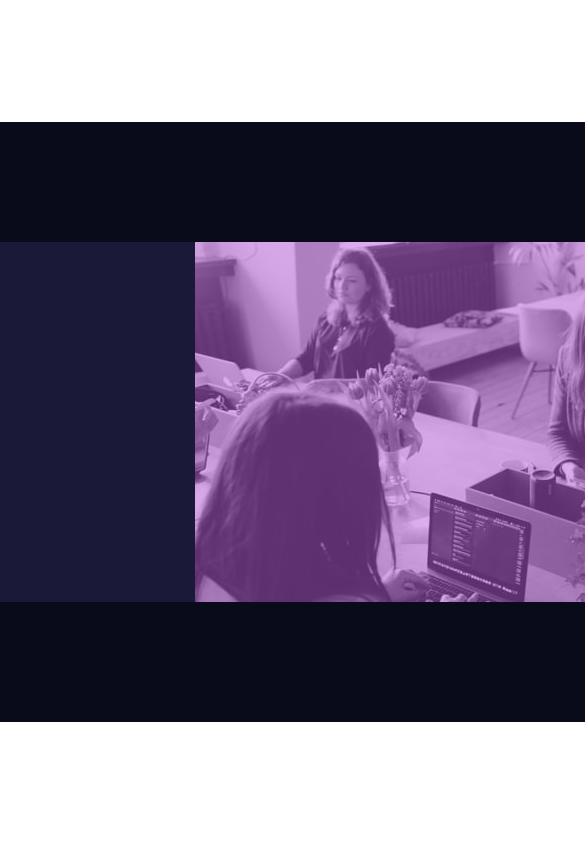
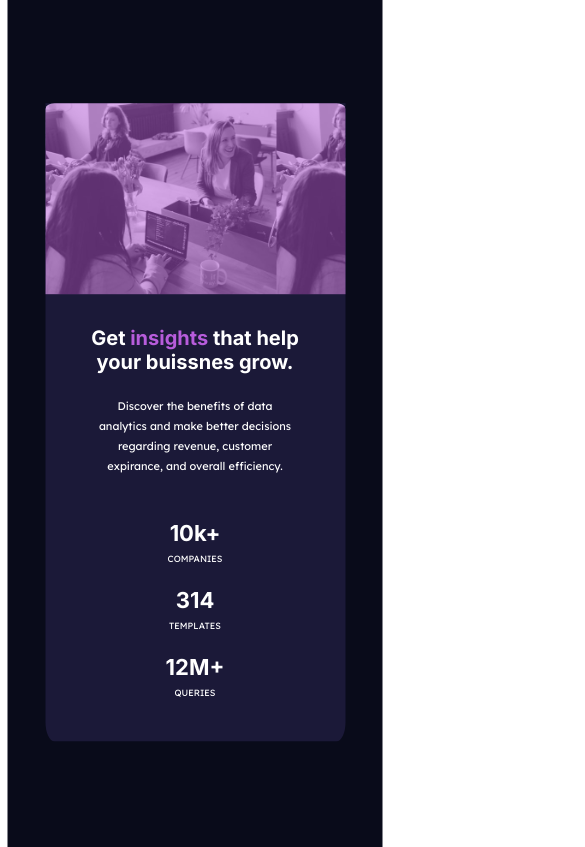
Before and after one commit to Dejton/Stats-preview-card-component, a plain HTML site: page index.html in a window 390 px wide. Shown: the top 847 px of the page, 585 px wide, since content can reach past the window. Drawn offline with Linux system fonts and the light colour scheme.

Commit message:
change mobile size

```diff
--- a/style.css
+++ b/style.css
@@ -98,3 +98,73 @@
     text-transform: uppercase;
     font-weight: 400;
 }
+
+@media screen and (max-width: 575px) {
+    .wrap {
+        width: 375px;
+        height: 850px;
+    }
+
+    .window {
+        height: 75%;
+        width: 80%;
+        border-bottom-left-radius: 3%;
+        border-bottom-right-radius: 3%;
+    }
+
+    .img {
+        height: 30%;
+        width: 100%;
+        border-top-left-radius: 3%;
+        border-top-right-radius: 3%;
+        background-size: contain;
+    }
+
+    .cover {
+        height: 30%;
+        width: 100%;
+        border-top-left-radius: 3%;
+        border-top-right-radius: 3%;
+    }
+
+    .title {
+        top: 35%;
+        left: 50%;
+        transform: translate(-50%, 0);
+        font-size: 20px;
+        width: 75%;
+        text-align: center;
+    }
+
+    .description {
+        width: 68%;
+        text-align: center;
+        top: 46%;
+        left: 50%;
+        transform: translate(-50%, 0);
+    }
+
+    .stats {
+        width: 85px;
+        height: 200px;
+        bottom: 3%;
+        left: 50%;
+        transform: translate(-50%, 0);
+        flex-direction: column;
+    }
+
+    #stat {
+        width: 100%;
+        line-height: 25px;
+    }
+
+    #stat h1 {
+        text-align: center;
+        font-size: 22px;
+    }
+
+    #stat p {
+        text-align: center;
+        font-size: 9px;
+    }
+}
```
